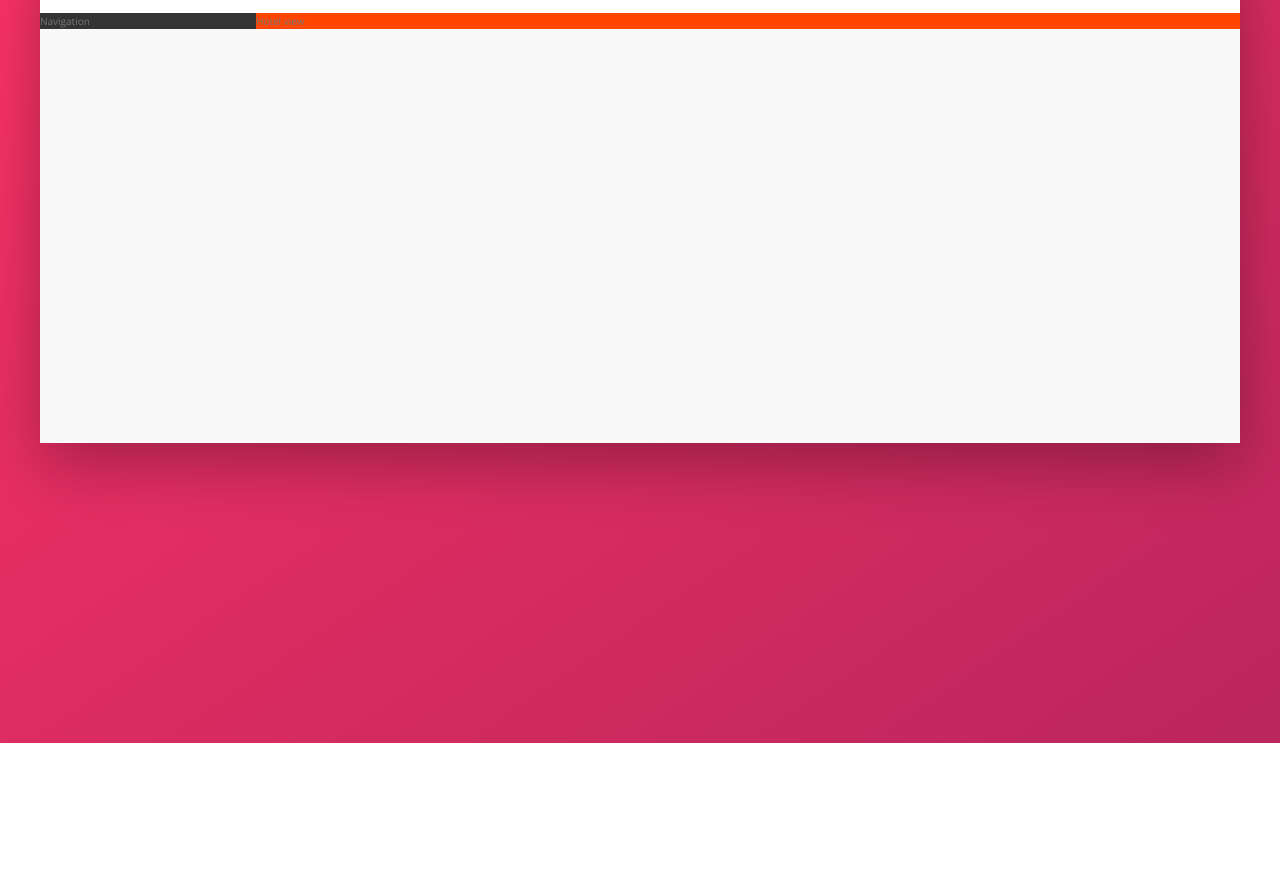
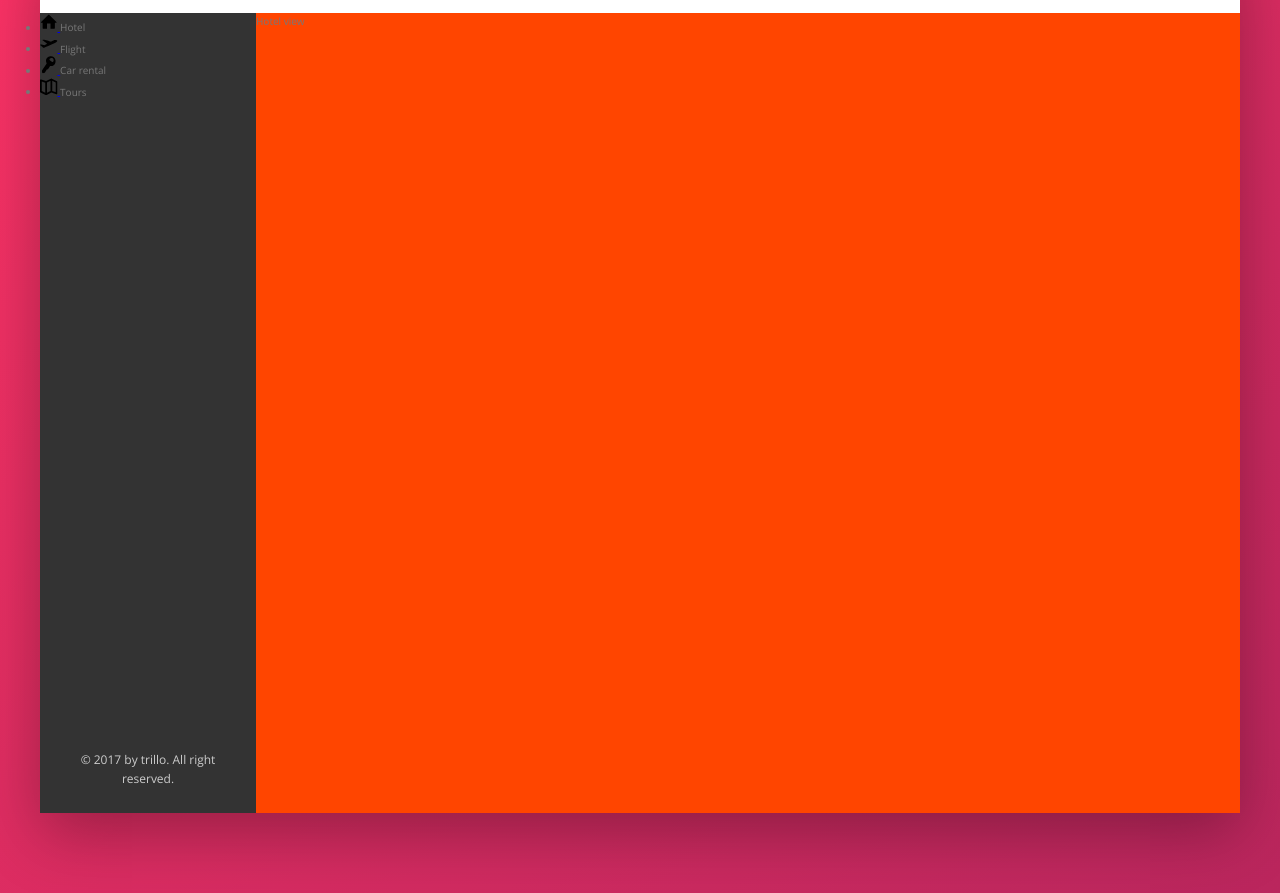
Before and after one commit to GabrielFalcom/Trillo, a website: page index.html in a window 1280 px wide. Shown: the part 137-1030 px from the top of the page. Before the commit the page ends 880 px from the top, so only its background shows below. Drawn offline with nearby package versions, Linux system fonts and the light colour scheme.

Commit message:
starting navigation sider

```diff
--- a/index.html
+++ b/index.html
@@ -48,7 +48,44 @@
 
             <div class="content">
                 <nav class="sidebar">
-                    Navigation
+                    <ul class="side-nav">
+                        <li class="side-nav__item">
+                            <a href="#" class="side-nav__link">
+                                <svg class="side-nav__icon">
+                                    <use xlink:href="img/sprite.svg#icon-home"></use>
+                                </svg>
+                            </a>
+                            <span> Hotel </span>
+                        </li>
+                        <li class="side-nav__item">
+                            <a href="#" class="side-nav__link">
+                                <svg class="side-nav__icon">
+                                    <use xlink:href="img/sprite.svg#icon-aircraft-take-off"></use>
+                                </svg>
+                            </a>
+                            <span> Flight </span>
+                        </li>
+                        <li class="side-nav__item">
+                            <a href="#" class="side-nav__link">
+                                <svg class="side-nav__icon">
+                                    <use xlink:href="img/sprite.svg#icon-key"></use>
+                                </svg>
+                            </a>
+                            <span> Car rental </span>
+                        </li>
+                        <li class="side-nav__item">
+                            <a href="#" class="side-nav__link">
+                                <svg class="side-nav__icon">
+                                    <use xlink:href="img/sprite.svg#icon-map"></use>
+                                </svg>
+                            </a>
+                            <span> Tours </span>
+                        </li>
+                    </ul>
+
+                    <div class="legal">
+                        &copy; 2017 by trillo. All right reserved.
+                    </div>
                 </nav>
                 <main class="hotel-view">
                     Hotel view
--- a/sass/_component.scss
+++ b/sass/_component.scss
@@ -116,3 +116,30 @@
         margin-right: 1rem;
     }
 }
+
+////////////////////////////////////////////////
+// SIDE NAVIGATION
+.side-nav {
+    &__item {
+
+    }
+
+    &__link {
+
+    }
+
+    &__icon {
+        width: 1.75rem;
+        height: 1.75rem;
+    }
+
+}
+
+////////////////////////////////////////////////
+// LEGAL TEXT
+.legal {
+    font-size: 1.2rem;
+    color: var(--color-grey-light-4);
+    text-align: center;
+    padding: 2.5rem;
+}
--- a/sass/_layout.scss
+++ b/sass/_layout.scss
@@ -25,10 +25,15 @@
 .sidebar {
     background-color: var(--color-grey-dark-1);
     flex: 0 0 18%;
+
+    display: flex;
+    flex-direction: column;
+    justify-content: space-between;
 }
 
 .hotel-view {
     background-color: #fff;
     background-color: orangered;
+    height: 80rem;
     flex: 1;
 }
```
Also changed, not shown: css/style.css.
